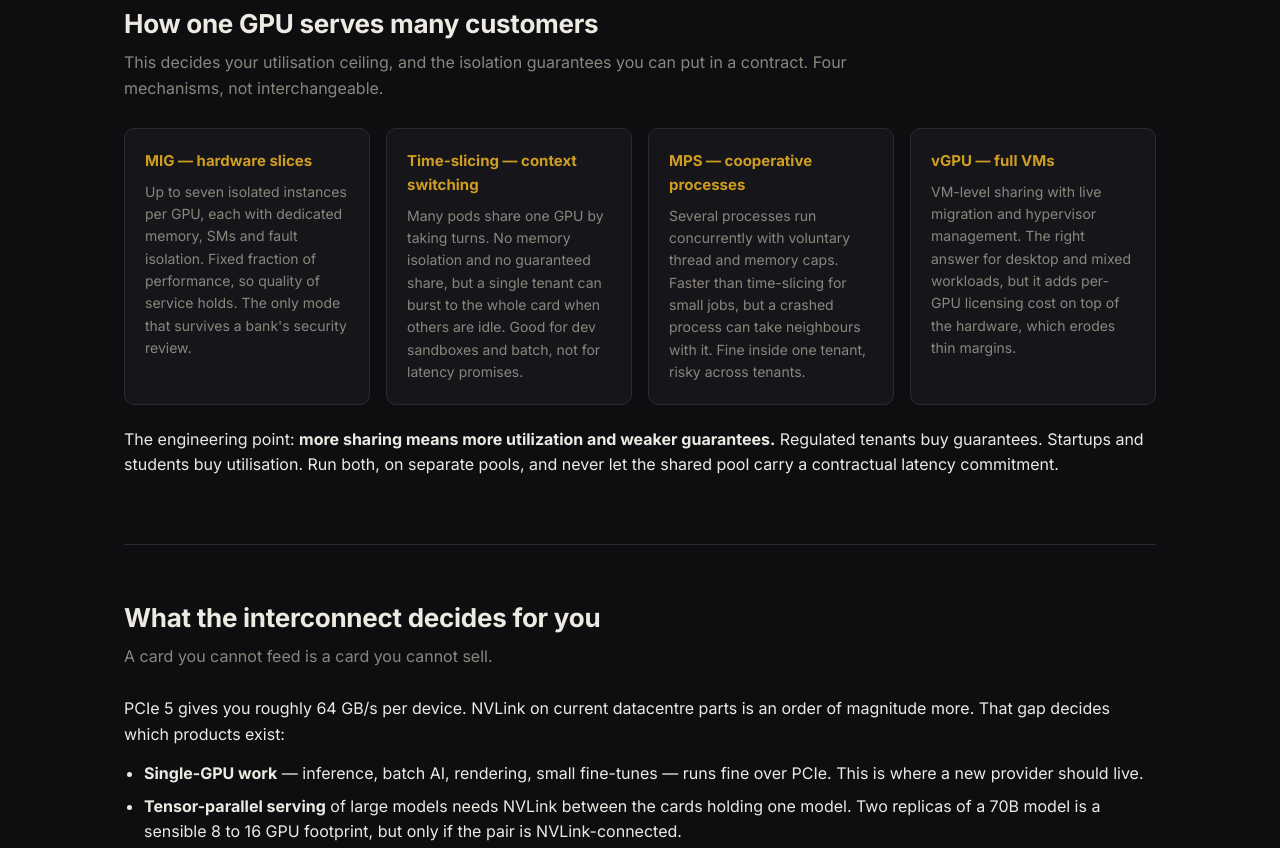
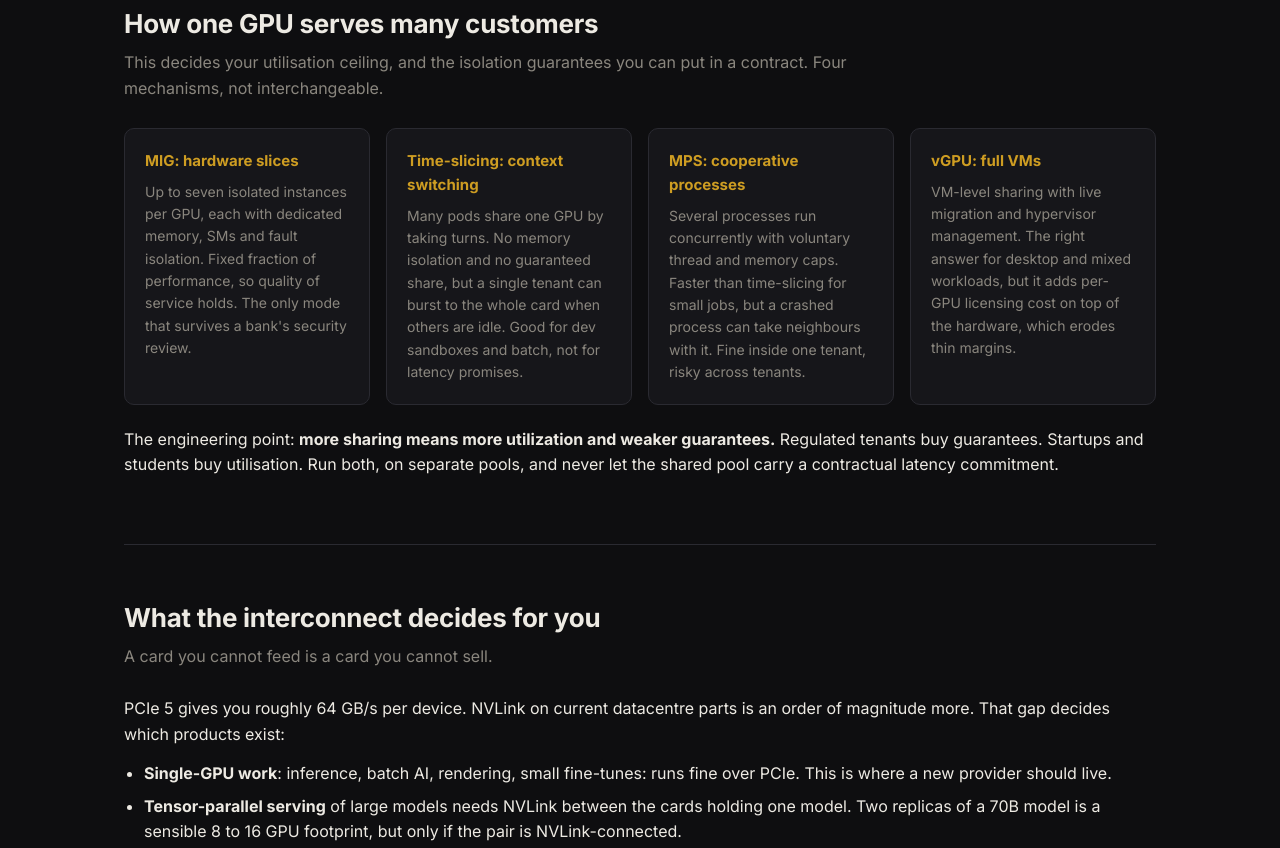
Before and after one commit to swaqar/gpgpu-atlas, a plain HTML site: page index.html in a window 1280 px wide. Shown: the part 3440-4288 px from the top of the page. Drawn offline with Linux system fonts and the light colour scheme.

Commit message:
Apply house writing rules: no em dashes

```diff
--- a/index.html
+++ b/index.html
@@ -3,7 +3,7 @@
 <head>
 <meta charset="utf-8">
 <meta name="viewport" content="width=device-width, initial-scale=1">
-<title>GP-GPU Workload Atlas — what actually runs on rented GPUs</title>
+<title>GP-GPU Workload Atlas: what actually runs on rented GPUs</title>
 <meta name="description" content="A decision brief on general-purpose GPU application families: hardware fit, sharing mechanics, licensing walls and what a Pakistani cloud provider can sell first.">
 <link rel="preconnect" href="https://fonts.googleapis.com">
 <link rel="preconnect" href="https://fonts.gstatic.com" crossorigin>
@@ -145,19 +145,19 @@
   <p class="lede">This decides your utilisation ceiling, and the isolation guarantees you can put in a contract. Four mechanisms, not interchangeable.</p>
   <div class="grid">
     <div class="card">
-      <h4>MIG — hardware slices</h4>
+      <h4>MIG: hardware slices</h4>
       <p>Up to seven isolated instances per GPU, each with dedicated memory, SMs and fault isolation. Fixed fraction of performance, so quality of service holds. The only mode that survives a bank's security review.</p>
     </div>
     <div class="card">
-      <h4>Time-slicing — context switching</h4>
+      <h4>Time-slicing: context switching</h4>
       <p>Many pods share one GPU by taking turns. No memory isolation and no guaranteed share, but a single tenant can burst to the whole card when others are idle. Good for dev sandboxes and batch, not for latency promises.</p>
     </div>
     <div class="card">
-      <h4>MPS — cooperative processes</h4>
+      <h4>MPS: cooperative processes</h4>
       <p>Several processes run concurrently with voluntary thread and memory caps. Faster than time-slicing for small jobs, but a crashed process can take neighbours with it. Fine inside one tenant, risky across tenants.</p>
     </div>
     <div class="card">
-      <h4>vGPU — full VMs</h4>
+      <h4>vGPU: full VMs</h4>
       <p>VM-level sharing with live migration and hypervisor management. The right answer for desktop and mixed workloads, but it adds per-GPU licensing cost on top of the hardware, which erodes thin margins.</p>
     </div>
   </div>
@@ -169,7 +169,7 @@
   <p class="lede">A card you cannot feed is a card you cannot sell.</p>
   <p>PCIe 5 gives you roughly 64 GB/s per device. NVLink on current datacentre parts is an order of magnitude more. That gap decides which products exist:</p>
   <ul>
-    <li><b>Single-GPU work</b> — inference, batch AI, rendering, small fine-tunes — runs fine over PCIe. This is where a new provider should live.</li>
+    <li><b>Single-GPU work</b>: inference, batch AI, rendering, small fine-tunes: runs fine over PCIe. This is where a new provider should live.</li>
     <li><b>Tensor-parallel serving</b> of large models needs NVLink between the cards holding one model. Two replicas of a 70B model is a sensible 8 to 16 GPU footprint, but only if the pair is NVLink-connected.</li>
     <li><b>Multi-node training and seismic</b> need InfiniBand or RoCE at 400G plus a parallel filesystem. That is a different capital plan, and it is why those workloads belong to specialists.</li>
   </ul>
@@ -200,7 +200,7 @@
     <li><b>Media and advertising.</b> Rendering, dubbing, localisation. Deadline spikes, small budgets, fast decisions.</li>
     <li><b>Healthcare imaging.</b> Real potential, long procurement, regulatory ambiguity around patient data. Not a first market.</li>
   </ul>
-  <p class="note">The honest read: local demand for GP-GPU outside AI is real but thin. Which is exactly why the earlier advice holds — rent the first capacity, sell documents and deadlines, and let signed contracts decide when to buy metal.</p>
+  <p class="note">The honest read: local demand for GP-GPU outside AI is real but thin. Which is exactly why the earlier advice holds: rent the first capacity, sell documents and deadlines, and let signed contracts decide when to buy metal.</p>
 </section>
 
 <section>
```
